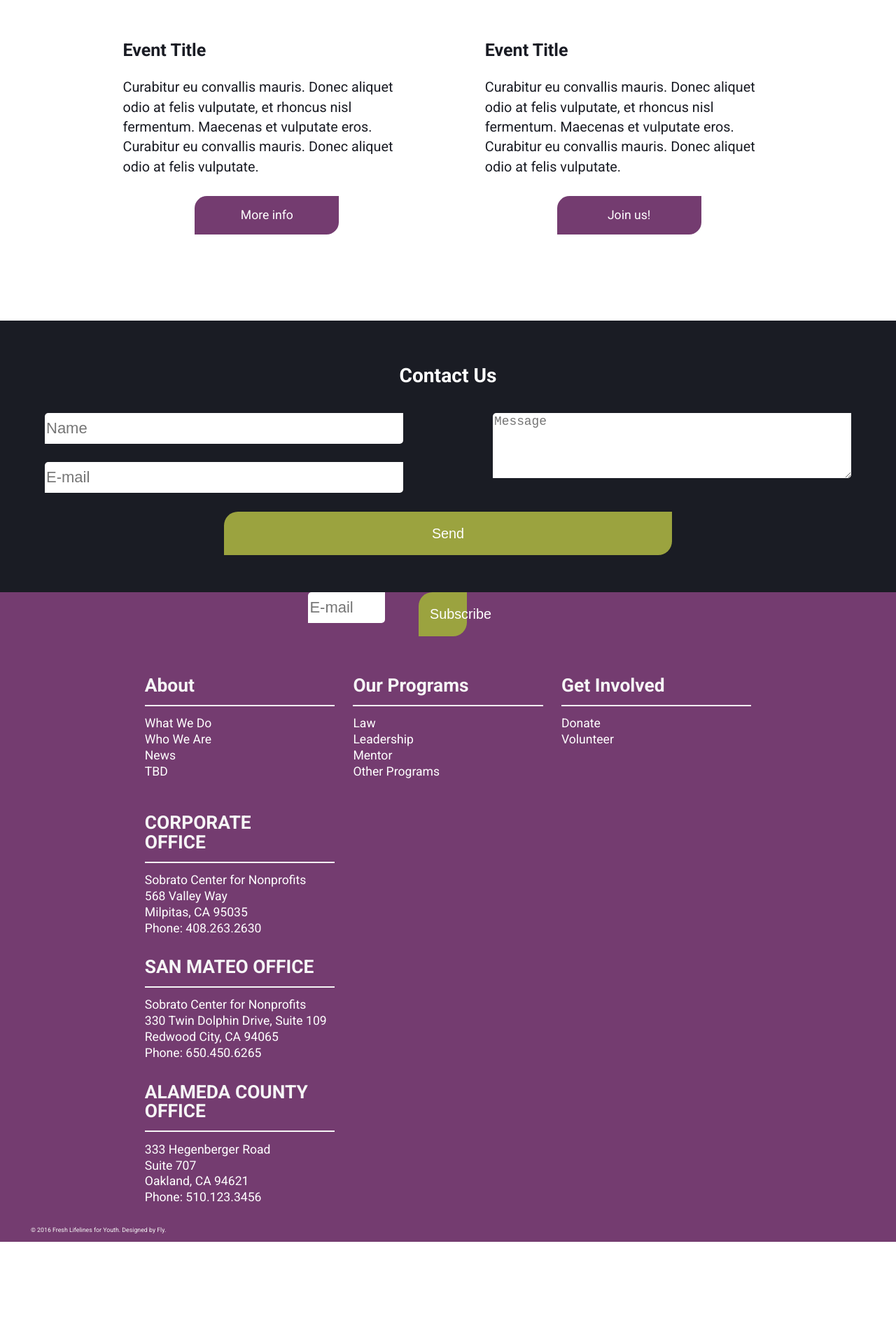
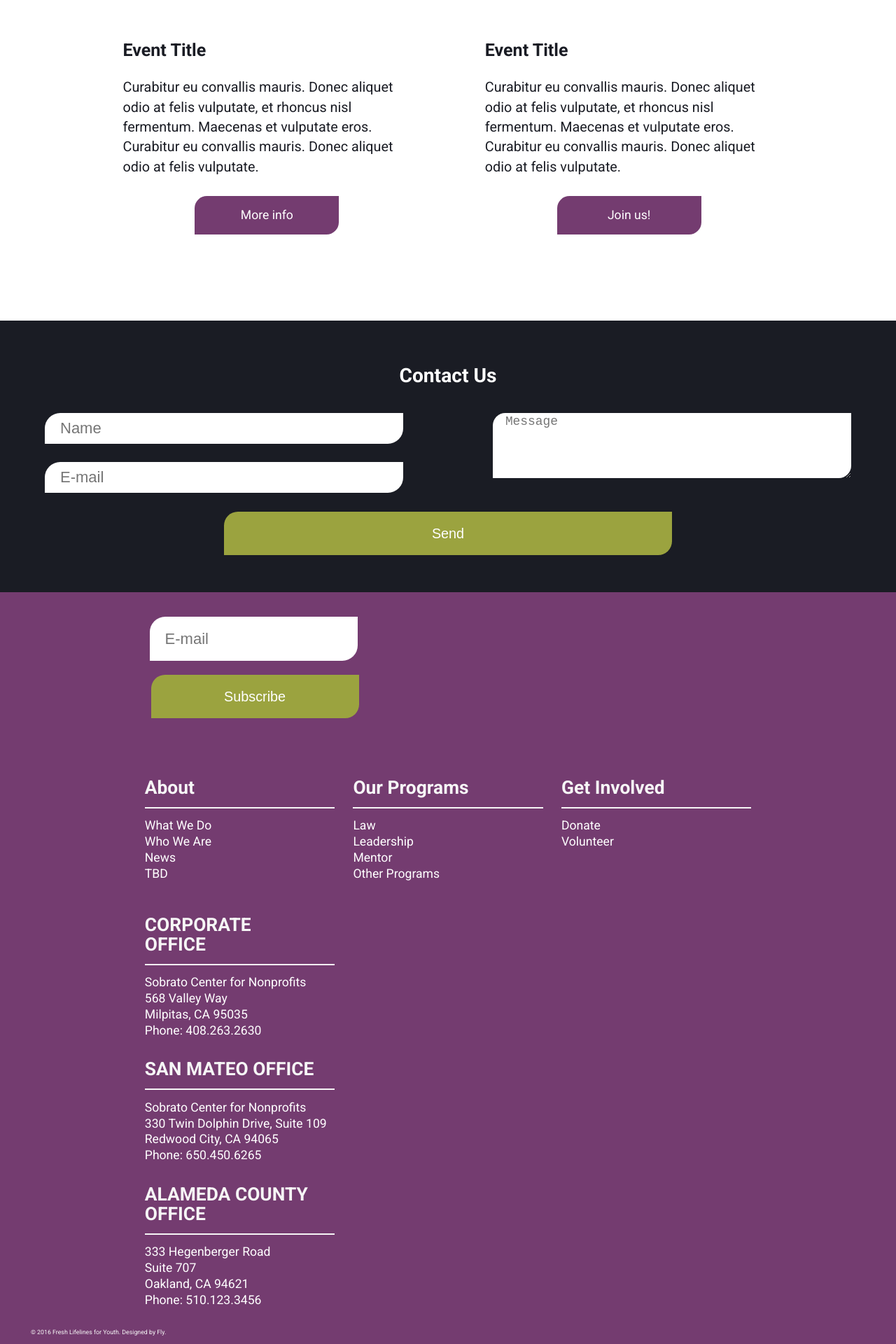
Before and after one commit to rajaaalsubairi/fly-program, a Jekyll site: the page built from index.html, in a window 1280 px wide. Shown: the part 3084-5004 px from the top of the page at 70% size. Built offline with Jekyll 4.4.1, drawn with Linux system fonts in a browser that asks for light colours; some web fonts are replaced; a style sheet for code colours, icons or effects is not loaded; before the commit the page ends 4858 px from its top, so only the background shows below that.

Commit message:
refractor(css):reposition the subscribe button

```diff
--- a/_layouts/default.html
+++ b/_layouts/default.html
@@ -119,22 +119,13 @@
 
       <footer>
      <div class="grid subscribe"><!--subcribe-->
-         <div class="unit unit-xs-1 unit-s-1 unit-m-1-3 unit-l-1-3">
-      <a href="#"><i class="icon-facebook-official"><p>facebook</p></i></a>
-      <a href="#"><i class="icon-social-youtube"><p>facebook</p></i></a>
-          </div>
-
-      <form class="subscribe">
-      <div class="unit unit-xs-1 unit-s-1 unit-m-1-3 unit-l-1-3">
-        <input type="email" id="email" placeholder="E-mail">
-          </div>
-          <div class="unit unit-xs-1 unit-s-1 unit-m-1-3 unit-l-1-3">
-         <button class="border-radius sub-btn" type="submit">Subscribe</button>
-      </div><!--unit-->
-
-     </form>
-      </div>
-
+         <div class="unit unit-xs-1 unit-s-1 unit-m-1-2 unit-l-1-2">
+              <form class="subscribe sub-form">
+                <input type="email" id="email" placeholder="E-mail">
+                <button class="border-radius sub-btn" type="submit">Subscribe</button>
+             </form>
+         </div><!--unit-->
+    </div>
     <div class="grid b-nav">
 <!--      <img class="f-logo" src="{{site.baseurl}}/img/fly-logo.svg" alt="Fly Logo">-->
 
--- a/css/style.css
+++ b/css/style.css
@@ -1075,10 +1075,11 @@
   font-size: 1.25em;
   width: 80%;
   height: 2em;
-  border-bottom-right-radius: 5px;
-  border-top-left-radius: 5px;
+  border-bottom-right-radius: 1em;
+  border-top-left-radius: 1em;
   border: none;
   margin: 0 10%;
+  padding-left: 1em;
 }
 
 textarea {
@@ -1159,12 +1160,20 @@
 
 .subscribe {
   background-color: #743C70;
+  padding: 1em 0;
+  margin: 0 5em;
+}
+
+.subscribe .sub-form {
+  display: inline-block;
+  float: left;
 }
 
 .subscribe i {
   color: #fff;
-  font-size: 4em;
+  font-size: 2em;
   display: inline-block;
+  vertical-align: middle;
 }
 
 .subscribe a {
@@ -1175,10 +1184,22 @@
   font-size: 0;
 }
 
-hr {
-  margin: 0 5em;
-  border-bottom: solid #F6F6F6 0.5px;
-  border-top: none;
+.subscribe .sub-btn {
+  margin: 1em 2em;
+  border: none;
+  width: 15em;
+  color: #fff;
+  font-weight: 400;
+  font-size: 1.1250rem;
+}
+
+.subscribe input {
+  font-size: 1.25em;
+  width: 13.5em;
+  height: 2.85em;
+  border-bottom-right-radius: 1em;
+  border-top-left-radius: 1em;
+  border: none;
 }
 
 @media only screen and (min-width: 25em) {
```
Also changed, not shown: scss/components/_footer.scss (+27 -5 lines), scss/components/_forms.scss (+6 -5 lines).
